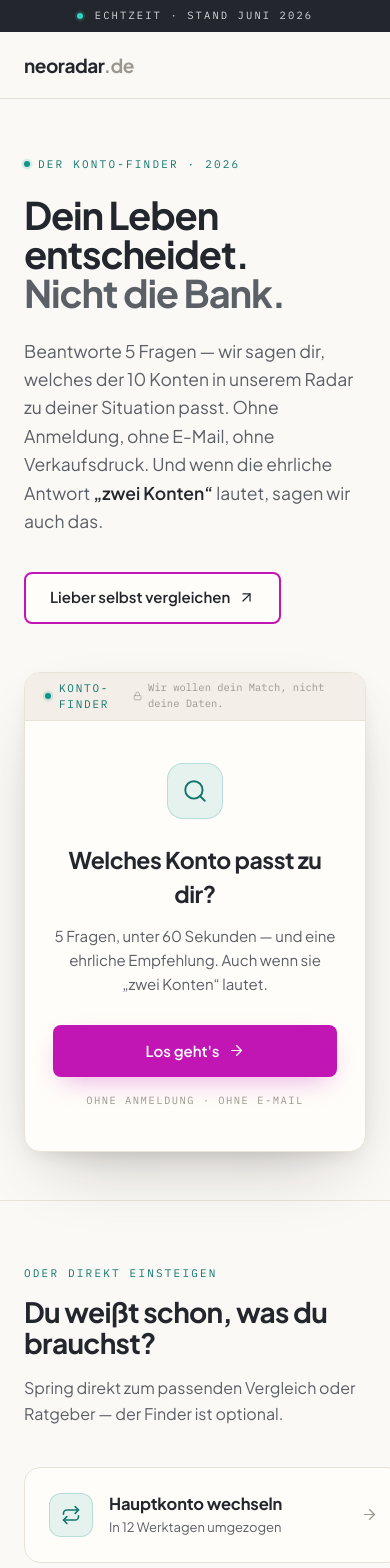
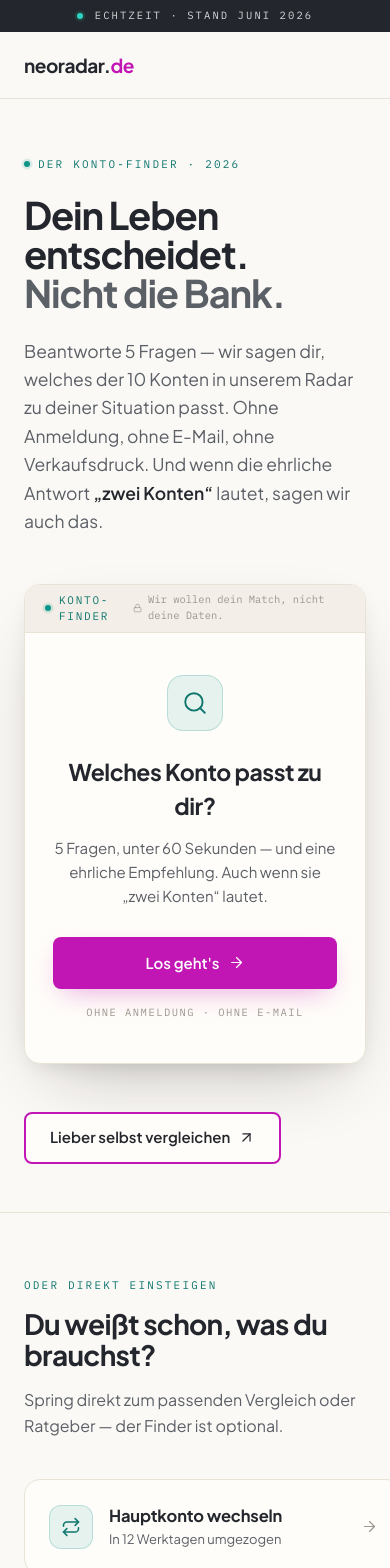
Before and after one commit to TheevilCyclist/neobank, a Next.js app: page / in a window 390 px wide. Shown: the top 1568 px of the page. Built offline with nearby package versions, Linux system fonts and the light colour scheme.

Commit message:
small logo changes

```diff
--- a/src/app/page.tsx
+++ b/src/app/page.tsx
@@ -35,7 +35,8 @@ function HomeHero() {
               <span style={{ color: "var(--h-ink)", fontWeight: 600 }}> „zwei Konten“</span> lautet,
               sagen wir auch das.
             </p>
-            <div className="mt-9 flex flex-wrap items-center gap-3">
+            {/* desktop: button below the text column */}
+            <div className="mt-9 hidden lg:flex flex-wrap items-center gap-3">
               <Btn kind="ghost" icon="arrowUpRight" href={hrefFor("vergleich")}>
                 Lieber selbst vergleichen
               </Btn>
@@ -43,6 +44,12 @@ function HomeHero() {
           </div>
           <div className="lg:pl-4">
             <KontoFinder />
+          </div>
+          {/* mobile: button below the finder card */}
+          <div className="flex lg:hidden flex-wrap items-center gap-3">
+            <Btn kind="ghost" icon="arrowUpRight" href={hrefFor("vergleich")}>
+              Lieber selbst vergleichen
+            </Btn>
           </div>
         </div>
       </Container>
--- a/src/components/site-footer.tsx
+++ b/src/components/site-footer.tsx
@@ -38,7 +38,8 @@ export function SiteFooter() {
         <div className="flex flex-col md:flex-row justify-between gap-10">
           <div className="max-w-sm">
             <div className="text-[20px] font-bold" style={{ color: "var(--h-ink)" }}>
-              neoradar<span style={{ color: "var(--h-faint)" }}>.de</span>
+              neoradar<span style={{ color: "var(--h-ink)" }}>.</span>
+              <span style={{ color: "#c115b4" }}>de</span>
             </div>
             <p
               className="mt-4 text-[13.5px] leading-relaxed"
--- a/src/components/site-header.tsx
+++ b/src/components/site-header.tsx
@@ -46,7 +46,8 @@ export function SiteHeader() {
             className="text-[19px] font-bold tracking-tight"
             style={{ color: "var(--h-ink)" }}
           >
-            neoradar<span style={{ color: "var(--h-faint)" }}>.de</span>
+            neoradar<span style={{ color: "var(--h-ink)" }}>.</span>
+            <span style={{ color: "#c115b4" }}>de</span>
           </Link>
           <nav className="hidden md:flex items-center gap-8 text-[14px] font-medium">
             {NAV.map((l) => {
```
